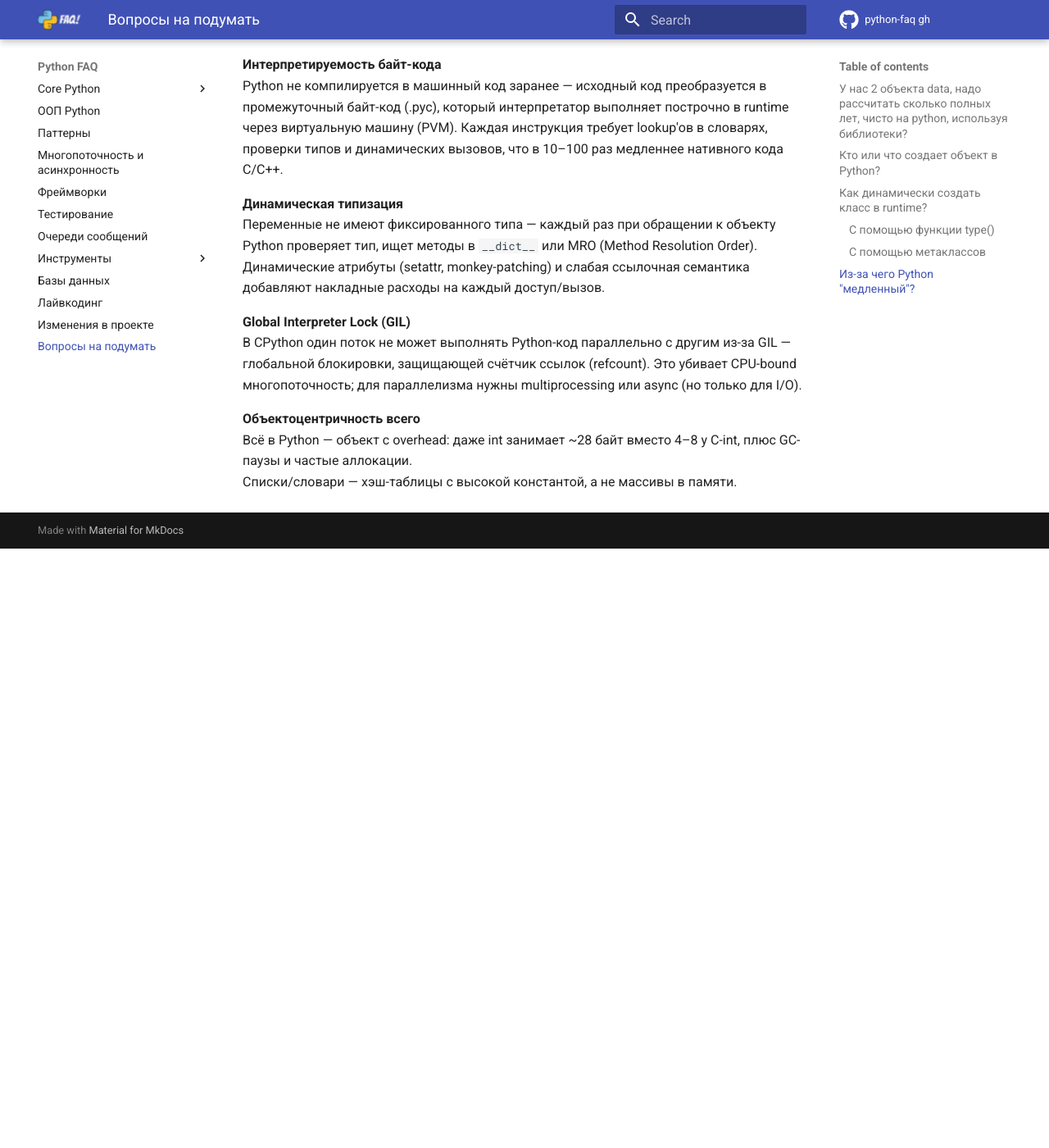
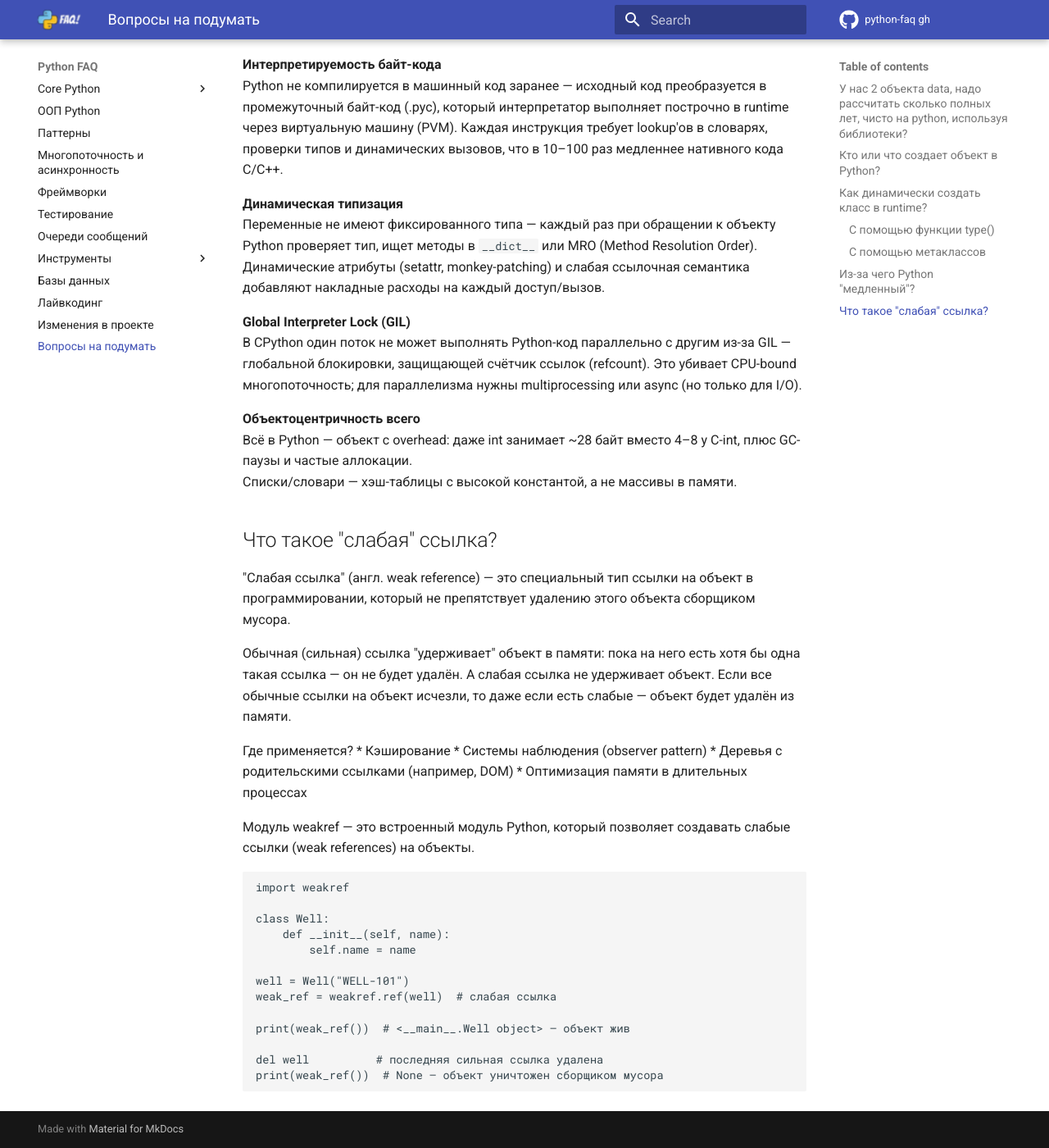
Before and after one commit to u-cha/python-faq, an MkDocs documentation site: the page built from docs/interview.md, in a window 1280 px wide and 1400 px high, scrolled down 3056 px. Shown: the whole window at 82% size. Built offline with MkDocs 1.6.1 and Material for MkDocs 9.7.7, drawn with Linux system fonts in a browser that asks for light colours; comment, search, counter and statistics services are not loaded; before the commit the page ends 3725 px from its top, so only the background shows below that.

Commit message:
fix What is a "weak" link?

````diff
--- a/docs/interview.md
+++ b/docs/interview.md
@@ -120,3 +120,32 @@ Python не компилируется в машинный код заранее
 **Объектоцентричность всего**
 Всё в Python — объект с overhead: даже int занимает ~28 байт вместо 4–8 у C-int, плюс GC-паузы и частые аллокации.
 Списки/словари — хэш-таблицы с высокой константой, а не массивы в памяти.
+
+## Что такое "слабая" ссылка?
+"Слабая ссылка" (англ. weak reference) — это специальный тип ссылки на объект в программировании, который не препятствует удалению этого объекта сборщиком мусора.
+
+Обычная (сильная) ссылка "удерживает" объект в памяти: пока на него есть хотя бы одна такая ссылка — он не будет удалён.
+А слабая ссылка не удерживает объект. Если все обычные ссылки на объект исчезли, то даже если есть слабые — объект будет удалён из памяти.
+
+Где применяется?
+* Кэширование
+* Системы наблюдения (observer pattern)
+* Деревья с родительскими ссылками (например, DOM)
+* Оптимизация памяти в длительных процессах
+
+Модуль weakref — это встроенный модуль Python, который позволяет создавать слабые ссылки (weak references) на объекты.
+```
+import weakref
+
+class Well:
+    def __init__(self, name):
+        self.name = name
+
+well = Well("WELL-101")
+weak_ref = weakref.ref(well)  # слабая ссылка
+
+print(weak_ref())  # <__main__.Well object> — объект жив
+
+del well          # последняя сильная ссылка удалена
+print(weak_ref())  # None — объект уничтожен сборщиком мусора
+```
````
